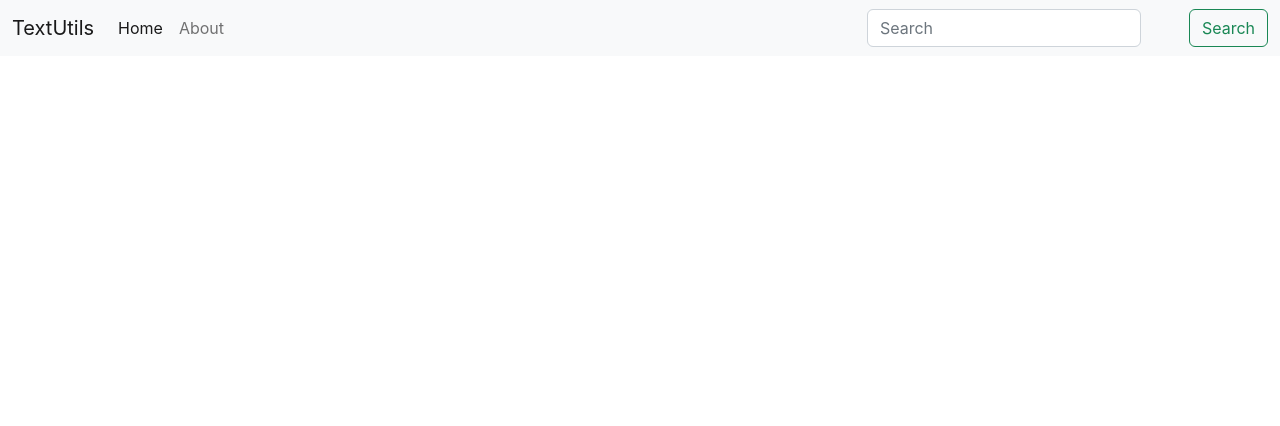
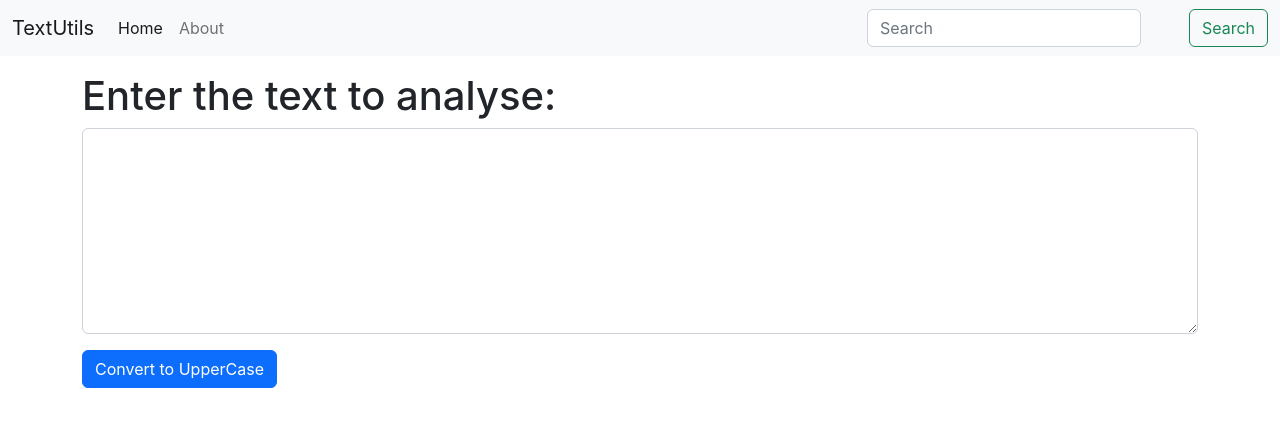
Before and after one commit to AdityaMoudgil/textutils, a React (Create React App) app: page / in a window 1280 px wide. Shown: the top 426 px of the page. Built offline with nearby package versions, Linux system fonts and the light colour scheme.

Commit message:
textform

```diff
--- a/src/App.js
+++ b/src/App.js
@@ -1,6 +1,7 @@
 //import logo from './logo.svg';
 import './App.css';
 import Navbar from './Components/Navbar';
+import TextForm from './Components/TextForm';
 
 
 function App() {
@@ -9,6 +10,9 @@
       {/* <Navbar title="TextUtils" aboutText="About TextUtils" /> */}
       {/* <Navbar/> */}
       <Navbar title="TextUtils" />
+      <div className="container my-3">
+      <TextForm  heading="Enter the text to analyse:" />
+      </div>
 
           </>
   );
--- /dev/null
+++ b/src/Components/TextForm.js
@@ -0,0 +1,17 @@
+import React from "react";
+
+export default function TextForm(props) {
+  return (
+    <div>
+        <h1>{props.heading}</h1>
+      <div className="mb-3">
+        <textarea
+          className="form-control"
+          id="myBox"
+          rows="8"
+        ></textarea>
+      </div>
+     <button className="btn btn-primary">Convert to UpperCase</button>
+    </div>
+  );
+}
```
